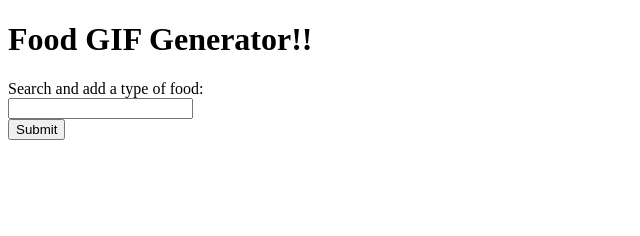
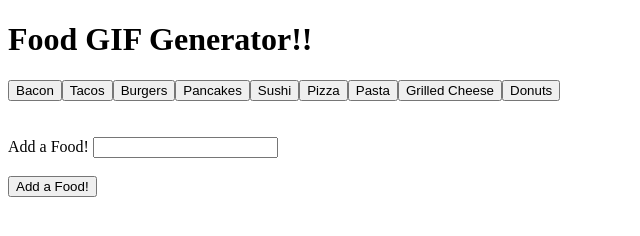
Before and after one commit to JasonPob/GifTastic, a plain HTML site: page index.html in a window 1280 px wide. Shown: the whole page, without its empty margins (0-640 px from the left). Drawn offline with nearby package versions, Linux system fonts and the light colour scheme.

Commit message:
added button generator and accepts form inputs

```diff
--- a/index.html
+++ b/index.html
@@ -10,26 +10,67 @@
 
 <body>
     <h1>Food GIF Generator!!</h1>
+    <!-- place buttons here -->
+    <div id="buttonsView"></div>
+    <br>
+    <br>
+    <!-- GIFS will be placed here -->
     <div id="GIFS"></div>
+    <!-- button generator form -->
+    <div id="buttonGenerator">
+        <form id="buttons">
+            <label for="buttonInput">Add a Food!</label>
+            <input type="text" id="buttonInput"><br><br>
 
-    <div id="buttonGenerator">
-        <form action="/action_page.php">
-            Search and add a type of food:<br>
-            <input type="text" value="">
-            <br>
-            <input type="submit" value="Submit">
-          </form>
+            <input id="add-food" type="submit" value="Add a Food!">
+        </form>
     </div>
 
     <script src="https://cdnjs.cloudflare.com/ajax/libs/jquery/3.2.1/jquery.min.js"></script>
     <script type="text/javascript">
         //Tasks
-        //1. Dynamically create buttons
-        //2. Link buttons to GIPHY API
-        //3. Show 10 GIF's per button and display picture and rating
+        //1. Initial array of food
+        //2. Dynamically create buttons
+        //3. Link buttons to GIPHY API
+        //4. Show 10 GIF's per button and display picture and rating
+
+
+        //Initial array of foods
+        var foods = ["Bacon", "Tacos", "Burgers", "Pancakes", "Sushi", "Pizza", "Pasta", "Grilled Cheese", "Donuts"]
+
+        function renderButtons() {
+            //empty buttons array before adding updated list
+            $("#buttonsView").empty();
+            //create buttons in food array
+            for (var i = 0; i < foods.length; i++) {
+                var a = $("<button>");
+                a.addClass("foods");
+                a.attr("data-name", foods[i]);
+                a.text(foods[i]);
+                //add button to HTML
+                $("#buttonsView").append(a);
+            }
+        }
+
+        //adding buttons to existing list
+        $("#add-food").on("click", function (event) {
+            event.preventDefault();
+
+            //grab line from input box
+            var food = $("#buttonInput").val().trim();
+            //add food to foods array
+            foods.push(food);
+            renderButtons();
+        });
+
+
 
         //Adding click event listen listener to all buttons
-        $("button").on("click", function () {
+        $("#add-food").on("click", function () {
+            //prevent form from submitting itself
+            event.preventDefault();
+            //empty buttons before adding the updated list
+            $("#buttonsView").empty();
             //use data-search attr on click event
             var x = $(this).data("search");
             //make queryURL and pull 10 results using data-search
@@ -42,15 +83,17 @@
                         var foodDiv = $("<div>");
                         var p = $("<p>").text("Rating: " + response.data[i].rating);
                         var foodImage = $("<img>");
+                        foodImage.attr("data-name", foods[i]);
                         foodImage.attr("src", response.data[i].images.fixed_height.url);
                         foodDiv.append(p);
                         foodDiv.append(foodImage);
-                        $("GIFS").append(foodDiv);
+                        $("#GIFS").append(foodDiv);
                     }
                 })
 
         });
 
+        renderButtons();
 
 
 
```
